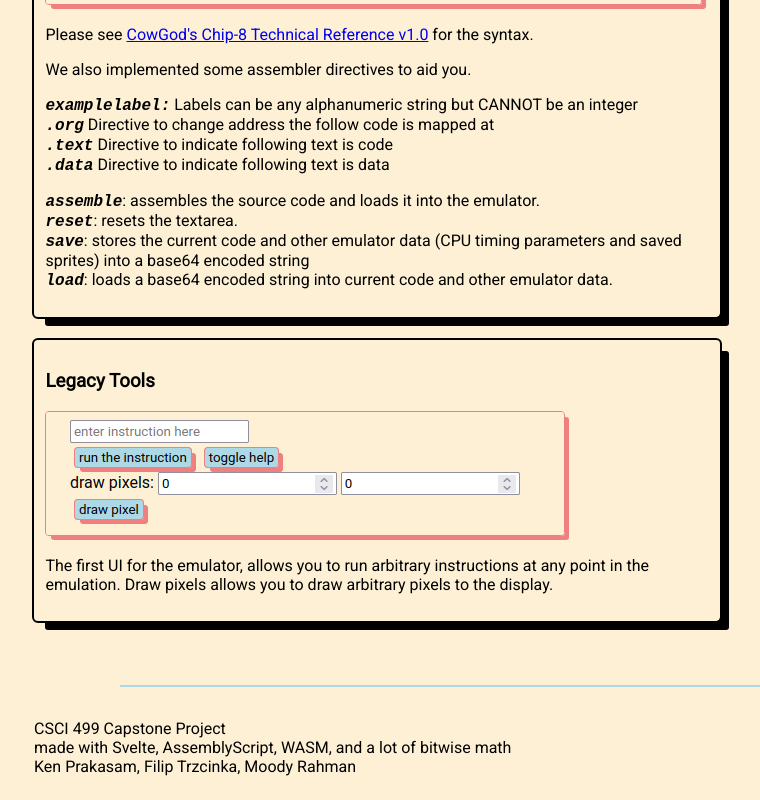
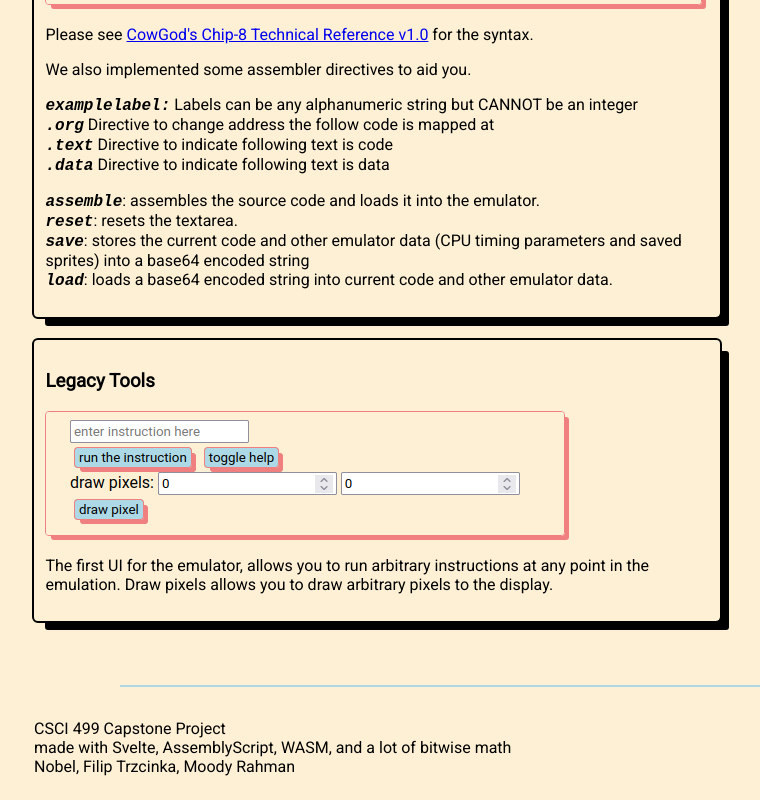
Before and after one commit to moodyRahman/cs499_chip8emu, a SvelteKit app in the folder frontend/: page /help in a window 1280 px wide. Shown: the part 5862-6662 px from the top of the page, without its empty margins (94-854 px from the left). Built offline with nearby package versions, Linux system fonts and the light colour scheme.

Commit message:
better footer

```diff
--- a/frontend/src/routes/+layout.svelte
+++ b/frontend/src/routes/+layout.svelte
@@ -31,7 +31,7 @@
             made with Svelte, AssemblyScript, WASM, and a lot of bitwise math
         </div>
         <div>
-            Ken Prakasam,  Filip Trzcinka, Moody Rahman
+            Nobel,  Filip Trzcinka, Moody Rahman
         </div>
 
     </footer>
```
